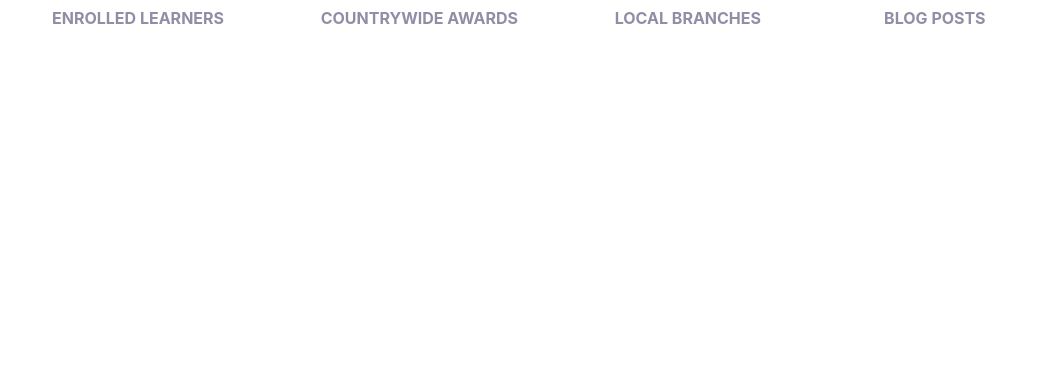
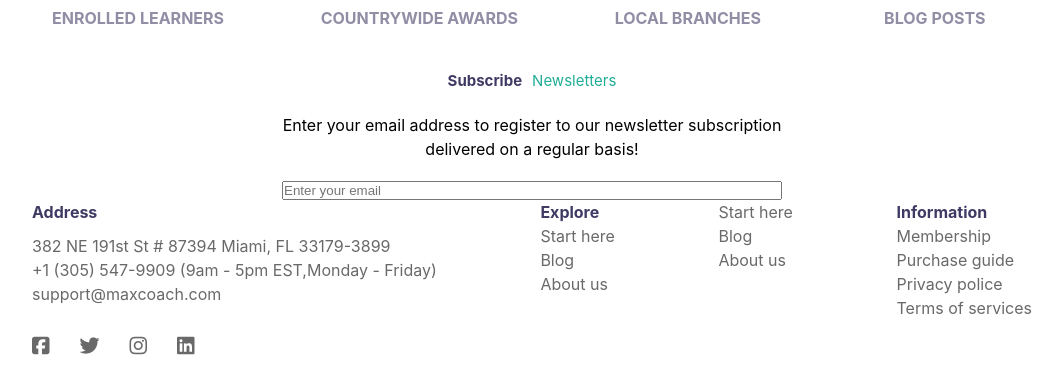
Before and after one commit to GianMarcoPimentel/proj-html-vuejs, a Vue app: page / in a window 1280 px wide. Shown: the part 916-1285 px from the top of the page, without its empty margins (108-1170 px from the left). Before the commit the page ends 986 px from the top, so only its background shows below. Built offline with nearby package versions, Linux system fonts and the light colour scheme.

Commit message:
Impostazione AppFooter

```diff
--- a/index.html
+++ b/index.html
@@ -4,6 +4,8 @@
     <meta charset="UTF-8" />
     <link rel="icon" type="image/svg+xml" href="/vite.svg" />
     <meta name="viewport" content="width=device-width, initial-scale=1.0" />
+    <!-- link fontAwesome -->
+    <link rel="stylesheet" href="https://cdnjs.cloudflare.com/ajax/libs/font-awesome/6.5.1/css/all.min.css" integrity="sha512-DTOQO9RWCH3ppGqcWaEA1BIZOC6xxalwEsw9c2QQeAIftl+Vegovlnee1c9QX4TctnWMn13TZye+giMm8e2LwA==" crossorigin="anonymous" referrerpolicy="no-referrer" />
     <title>Vite + Vue</title>
   </head>
   <body>
--- a/src/App.vue
+++ b/src/App.vue
@@ -6,11 +6,17 @@ import AppCourses from './components/AppCourses.vue'
 
 import AppStatistics from './components/AppStatistics.vue'
 
+import AppSubscribe from './components/AppSubscribe.vue'
+
+import AppFooter from './components/AppFooter.vue'
+
 export default {
   components:{
     AppNav,
     AppCourses,
     AppStatistics,
+    AppSubscribe,
+    AppFooter,
   }
 }
 </script>
@@ -19,6 +25,8 @@ export default {
   <AppNav></AppNav>
   <AppCourses></AppCourses>
   <AppStatistics></AppStatistics>
+  <AppSubscribe></AppSubscribe>
+  <AppFooter></AppFooter>
 </template>
 
 <style >
--- /dev/null
+++ b/src/components/AppFooter.vue
@@ -0,0 +1,109 @@
+<script>
+export default {
+    name:'AppFooter',
+    data() {
+        return {
+
+            linkLists:[
+                {
+                    title:'Explore',
+                    links:['Start here', 'Blog', 'About us',],
+                },
+                {
+                    title:' ',
+                    links:['Start here', 'Blog', 'About us',],
+                },
+                {
+                    title:'Information',
+                    links:['Membership', 'Purchase guide', 'Privacy police', 'Terms of services'],
+                },
+
+                    ]
+        }
+    },
+  }
+
+</script>
+
+<template>
+  <div class="container">
+    <div class="footer">
+        <div class="address">
+            <h4>Address</h4>
+            <ul>
+                <li>382 NE 191st St # 87394 Miami, FL 33179-3899</li>
+                <li>+1 (305) 547-9909 (9am - 5pm EST,Monday - Friday)</li>
+                <li>support@maxcoach.com</li>
+            </ul>
+            <div class="socials">
+                <i class="fa-brands fa-square-facebook"></i>
+                <i class="fa-brands fa-twitter"></i>
+                <i class="fa-brands fa-instagram"></i>
+                <i class="fa-brands fa-linkedin"></i>
+            </div>
+        </div>
+        <div
+        v-for="linkList in linkLists"
+        class="lists">
+        <h4> {{ linkList.title }} </h4>
+        <ul>
+            <li
+            v-for="link in linkList.links"
+            >
+            {{ link }}
+            </li>
+        </ul>
+        </div>
+    </div>
+    <div class="credits">
+        © MaxCoach, All Rights Reserved
+    </div>
+
+  </div>
+</template>
+
+<style >
+.footer{
+    display: flex;
+    justify-content: space-between;
+    .address {
+        display: flex;
+        flex-flow: column;
+        align-items: flex-start;
+        gap: 10px;
+
+        .socials{
+            display: flex;
+            gap: 30px;
+
+            color: #696969;
+            i{
+                font-size: 20px;
+                margin-top: 20px;
+            }
+        }
+    }
+
+    ul{
+        list-style-type: none;
+    }
+
+    h4{
+        color: #3f3a64;
+    }
+
+    li{
+        color: #696969;
+    }
+
+}
+.credits{
+    width: 50%;
+    margin-left: auto;
+    margin-right: auto;
+
+    padding-top: 10px;
+    text-align: center;
+    color: #696969;
+}
+</style>
--- a/src/components/AppNav.vue
+++ b/src/components/AppNav.vue
@@ -29,7 +29,10 @@ export default {
 
         <nav>
             <div class="logo">
-                MaxCoach
+
+            <span class="logo-bold">Max</span>
+            <span>Coach</span>
+
             </div>
 
             <div class="links">
@@ -40,7 +43,7 @@ export default {
                 </li>
                 </ul>
 
-                <input type="text">
+                <input type="text" placeholder="Search">
 
             </div>
         </nav>
@@ -63,6 +66,15 @@ nav{
     padding: 10px 0px;
     color: #696969;
 
+    .logo{
+        display: flex;
+
+        color: #3f3a64;
+        .logo-bold{
+            font-weight: bold;
+        }
+    }
+
     .links{
         display: flex;
         align-items: center;
--- /dev/null
+++ b/src/components/AppSubscribe.vue
@@ -0,0 +1,51 @@
+<script>
+
+
+export default {
+  nam:'AppSubscribe'
+
+}
+</script>
+
+<template>
+<div class="container">
+    <div class="appsubscribe">
+        <div class="title">
+            <span class="bold">Subscribe</span>
+            <span>Newsletters </span>
+        </div>
+        <p>Enter your email address to register to our newsletter subscription delivered on a regular basis!</p>
+        <input type="text" placeholder="Enter your email">
+
+    </div>
+
+</div>
+</template>
+
+<style >
+.appsubscribe{
+    width: 50%;
+    margin-right: auto;
+    margin-left: auto;
+
+    display: flex;
+    flex-flow: column;
+    gap: 20px;
+}
+.title{
+    display: flex;
+    justify-content: center;
+    gap: 10px;
+
+    font-size: 15px;
+    color: #20ad96;
+    .bold{
+        color: #3f3a64;
+        font-weight: bold;
+    }
+}
+p{
+    text-align: center;
+}
+
+</style>
```
